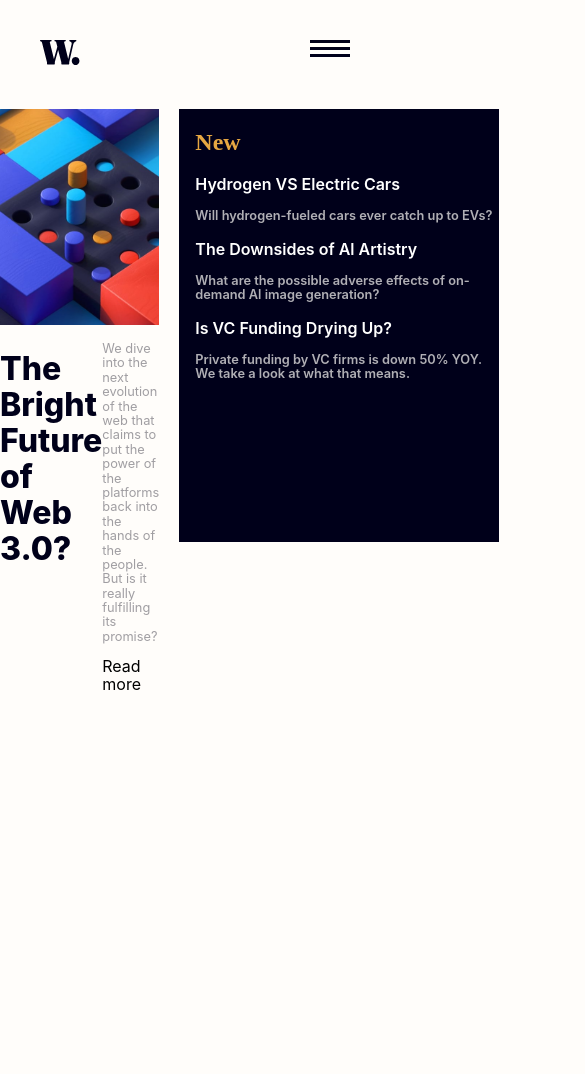
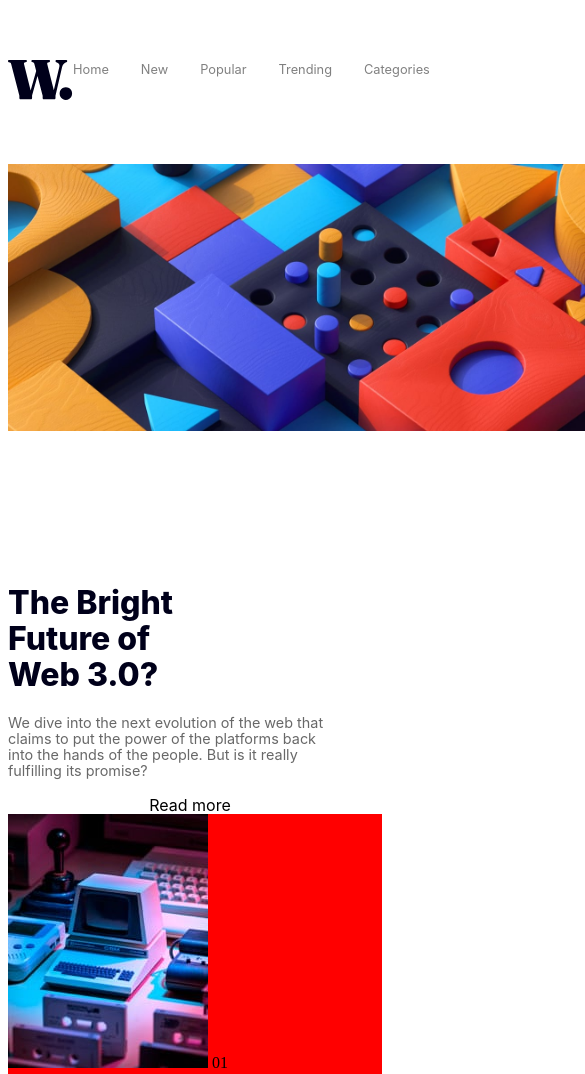
Before and after one commit to ToninJR/HomePage, a plain HTML site: page index.html in a window 390 px wide. Shown: the top 1074 px of the page, 585 px wide, since content can reach past the window. Drawn offline with Linux system fonts and the light colour scheme.

Commit message:
Starting the responsive

```diff
--- a/index.html
+++ b/index.html
@@ -12,7 +12,7 @@
   <header>
     <div class="header-content">
       <a href="./">
-        <img src="./img/logo.svg" alt="Logo do site uma letra W">
+        <img class="img-logo" src="./img/logo.svg" alt="Logo do site uma letra W">
       </a>
       <nav aria-label="Primária">
         <ul>
@@ -29,15 +29,12 @@
   </header>
 
   <main>
-    <div class="grid-introducao">
+    <div class="main-content">
       <div class="introducao">
+        <div class="introducao-img">
           <img src="./img/image-web-3-desktop.jpg" alt="Peças Geométricas">
-        <div class="grid-texto">
-          <h1 class="titulo-introducao">The Bright<br /> Future of<br /> Web 3.0?</h1>
-          <p class="texto-introducao">We dive into the next evolution of the web that claims to put the power of the platforms back into the hands of the people. But is it really fulfilling its promise?</p>
-          <a class="botao" href="./">Read more</a>
         </div>
-      </div>
+        <div class="new-content">
           <div class="introducao-new">
             <h2 class="detalhe">New</h2>
             <p class="texto-grande">Hydrogen VS Electric Cars</p>
@@ -48,6 +45,11 @@
             <p class="texto-pequeno">Private funding by VC firms is down 50% YOY. We take a look at what that means.</p>
           </div>
         </div>
+      </div>
+    </div>
+    <h1 class="texto-titulo">The Bright<br /> Future of<br /> Web 3.0?</h1>
+    <p class="texto-paragrafo">We dive into the next evolution of the web that</br> claims to put the power of the platforms back</br> into the hands of the people. But is it really</br> fulfilling its promise?</p>
+    <a class="botao" href="./">Read more</a>
     <div class="lista">
       <div class="retro">
         <img src="./img/image-retro-pcs.jpg" alt="Retro PCs">
--- a/style.css
+++ b/style.css
@@ -1,29 +1,34 @@
 body {
-  width: 100%;
-  margin: auto;
-  background: hsl(36, 100%, 99%);
+  max-width: 100%;
 }
 
 .header-content {
   display: flex;
-  max-width: 1100px;
-  padding: 40px;
   justify-content: space-between;
-  margin: 0 auto;
+  max-width: 1000px;
+  margin: 60px auto;
+}
+
+.header-content a img {
+  box-sizing: border-box;
+  padding: 0px;
+  margin: 0px;
+}
+
+nav {
+  display: flex;
 }
 
 nav ul {
   display: flex;
-  flex-wrap: wrap;
   margin: 0px;
   padding: 0px;
-  display: flex;
   list-style: none;
 }
 
 nav ul a {
-  display: block;
-  margin-left: 40px;
+  box-sizing: border-box;
+  margin-right: 32px;
   text-decoration: none;
   color: #808080;
   font: 400 0.8rem/1.125 "Inter", "Sans-Serif";
@@ -38,46 +43,54 @@ nav ul a {
 }
 
 .introducao {
-  max-width: 1100px;
-  margin: 0 auto;
+  display: grid;
+  grid-template-columns: 650px 350px;
+  align-items: start;
 }
 
-.introducao img {
-  width: 100%;
-  height: 50%;
+.introducao-img {
+  display: block;
+  width: 739px;
+  height: 0px;
+  padding: 0px;
+  margin: 0px;
+}
+
+.introducao-img img {
+  max-width: 100%;
+  width: 650px;
   object-fit: cover;
 }
 
-.grid-introducao {
-  max-width: 1100px;
+.main-content {
+  display: flex;
   margin: 0 auto;
+  max-width: 1000px;
 }
 
-.grid-introducao {
-  display: grid;
-  grid-template-columns: 1fr 320px;
-  gap: 20px;
+.flex-texto {
+  display: flex;
+  max-width: 739px;
 }
 
-.grid-texto {
-  display: grid;
-  grid-template-columns: 1fr 1fr;
-}
-
-.titulo-introducao {
-  display: block;
+.texto-titulo {
   font: 800 2rem/1.125 "Inter", "Sans-Serif";
   color: #00001a;
 }
 
-.texto-introducao {
-  font: 400 0.8rem/1.125 "Inter", "Sans-Serif";
-  color: #a09ea2;
+.texto-paragrafo {
+  display: grid;
+  grid-column: 1;
+  margin: 16px auto;
+  font: 400 0.9rem/1.125 "Inter", "Sans-Serif";
+  color: #686868;
 }
 
 .botao {
   display: grid;
-  grid-column: 2;
+  grid-column: 1;
+  justify-content: center;
+  margin-right: 10px;
 }
 
 .botao {
@@ -86,14 +99,24 @@ nav ul a {
   font: 400 1rem/1.125 "Inter", "Sans-Serif";
 }
 
+.new-content {
+  display: block;
+  width: 400px;
+}
+
 .introducao-new {
+  margin-left: 24px;
+  width: 294px;
+  height: 400px;
   background: #00001a;
   color: white;
 }
 
 .detalhe {
-  margin-left: 16px;
   color: #e6a742;
+  margin: 0px;
+  padding: 20px 20px;
+  font: 600 2rem/1.125 "Inter", "Sans-Serif";
 }
 
 .texto-grande {
@@ -108,31 +131,8 @@ nav ul a {
 }
 
 .lista {
-  margin-top: 1000px;
   background: red;
 }
 
-@media (max-width: 700px) {
-  nav ul a {
-    display: none;
-  }
-  .traco {
-    display: block;
-  }
-  .traco {
-    object-fit: cover;
-  }
-  .header-content img {
-    object-fit: cover;
-    width: 40px;
-    height: auto;
-  }
+@media (max-width: 1100px) {
 }
-
-/*
-  @media (max-width: 700px) {
-    nav ul a {
-      background: url(img/icon-menu.svg);
-    }
-  }
-}*/
```
Lines whose indentation alone changed are shown as unchanged.
